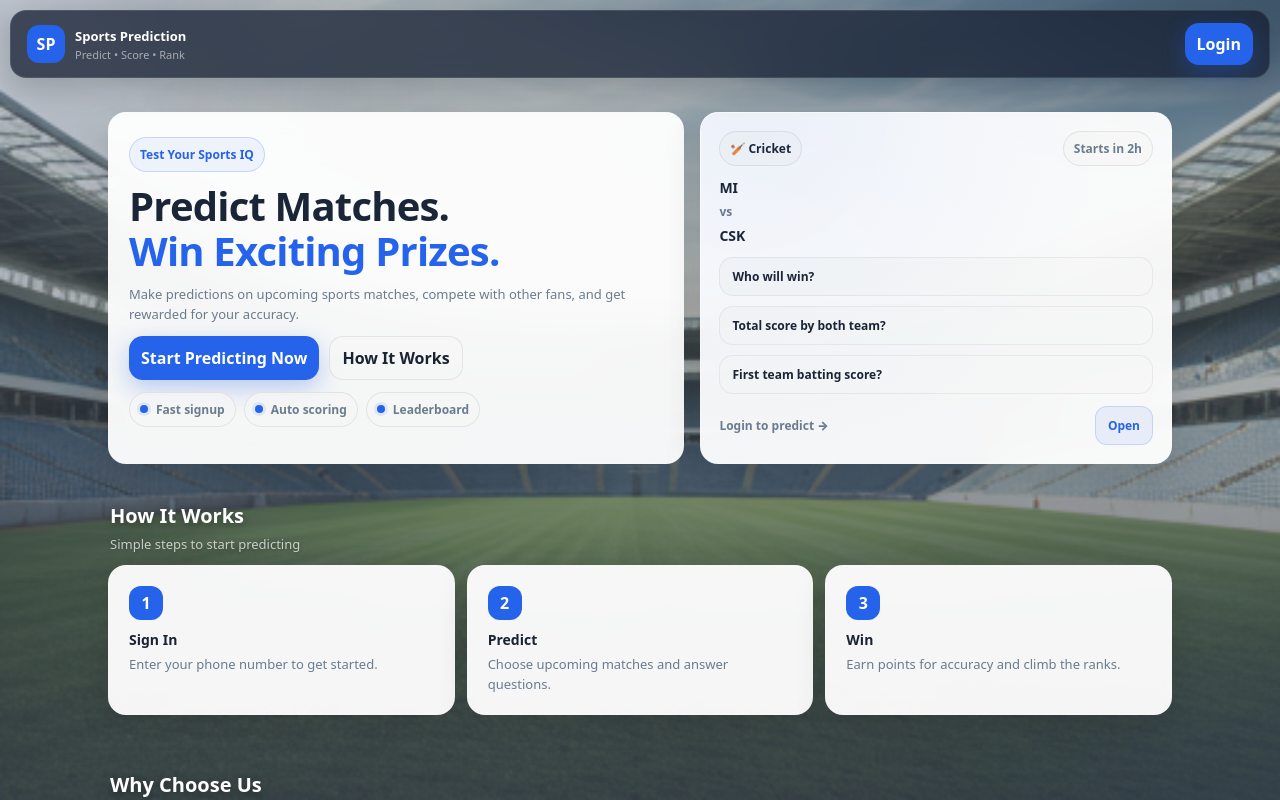
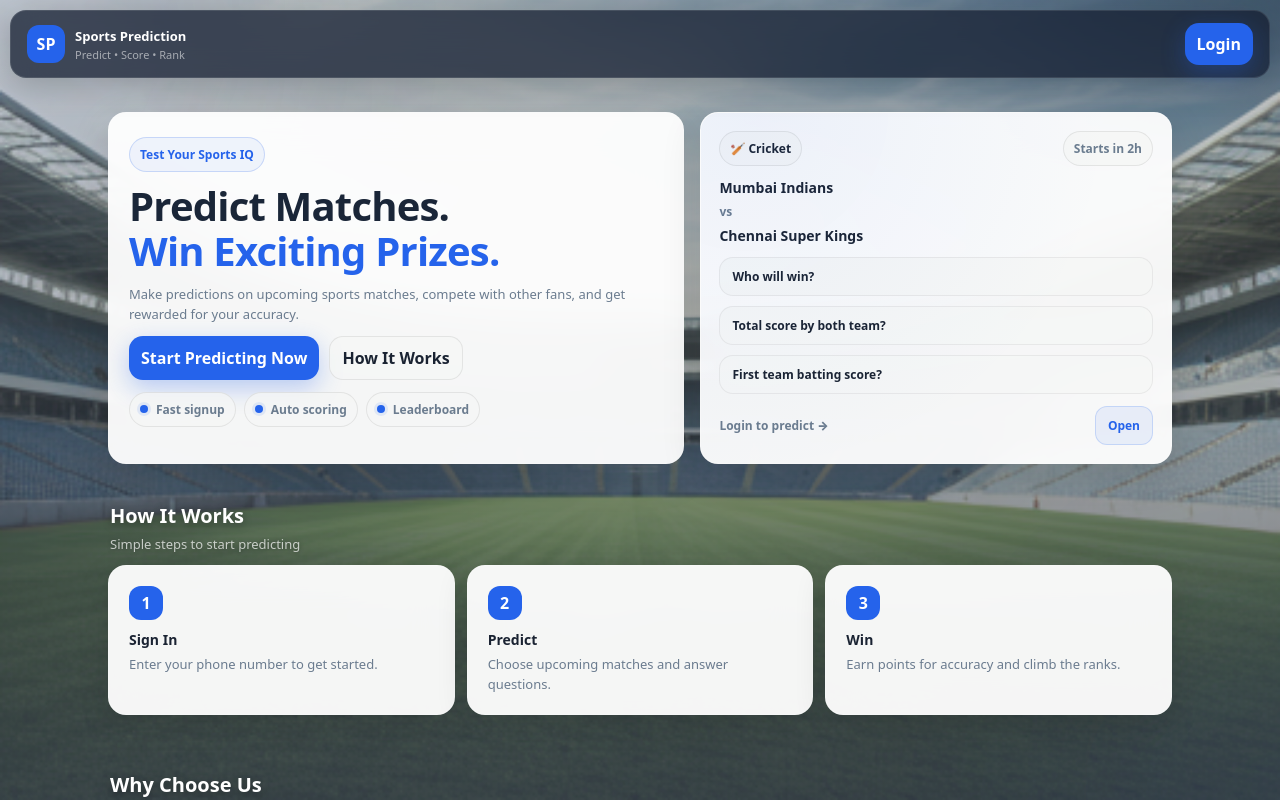
Before and after one commit to Jobways03/SPORTSMART_QUIZ_FRONTEND, a React (Vite) app: page /home in a window 1280 px wide. Built offline with nearby package versions, Linux system fonts and the light colour scheme.

Commit message:
commiting the Ui upadte on 7 apr part 2

```diff
--- a/src/pages/HomePage.jsx
+++ b/src/pages/HomePage.jsx
@@ -87,9 +87,9 @@ export default function HomePage() {
                 </div>
 
                 <div className="h-preview-match">
-                  <div className="h-team">MI</div>
+                  <div className="h-team">Mumbai Indians</div>
                   <div className="h-vs">vs</div>
-                  <div className="h-team">CSK</div>
+                  <div className="h-team">Chennai Super Kings</div>
                 </div>
 
                 <div className="h-preview-qs">
```
